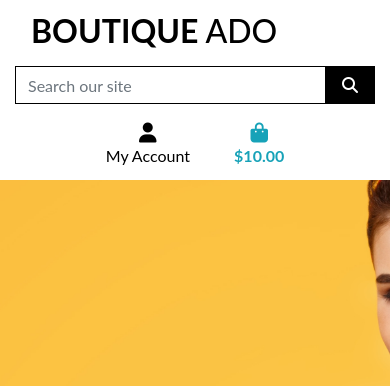
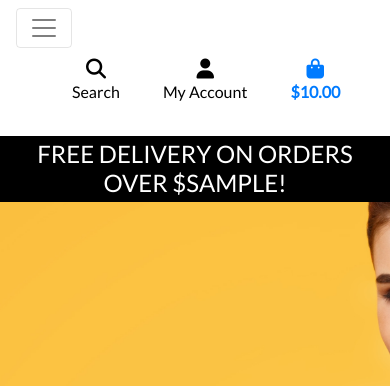
Before and after one commit to MaggieDaisy/boutique_ado_v1, a Django app: template templates/base.html in a window 390 px wide. Shown: the top 386 px of the page. Run offline with Django 3.2, Linux system fonts and the light colour scheme; the template is opened without the code that fills it: most values are stand-ins (such as "Sample title", 1, 10 or a date in 2020); some libraries are stand-ins or nearby versions.

Commit message:
added mobile header and main navbar

```diff
--- a/static/css/base.css
+++ b/static/css/base.css
@@ -3,11 +3,11 @@ html {
 }
 
 body {
-    background: url('/media/homepage_background_cropped.jpg') no-repeat center center fixed;
-    background-size: cover;
-    height: calc (100vh -164px);
+	background: url('/media/homepage_background_cropped.jpg') no-repeat center center fixed;
+	background-size: cover;
+    height: calc(100vh - 164px);
     color: #555;
-    font-family: 'Lato';
+    font-family: "Lato";
 }
 
 /* from Bulma */
@@ -56,7 +56,11 @@ body {
     border: 1px solid black !important;
 }
 
-/* -------------------------------- Media Queries */
+.bg-black {
+    background: #000 !important;
+}
+
+/* --------------------------------- Media queries */
 
 /* Slightly larger container on xl screens */
 @media (min-width: 1200px) {
--- a/templates/base.html
+++ b/templates/base.html
@@ -14,7 +14,7 @@
 
     {% block corecss %}
       <link rel="stylesheet" href="https://stackpath.bootstrapcdn.com/bootstrap/4.4.1/css/bootstrap.min.css" integrity="sha384-Vkoo8x4CGsO3+Hhxv8T/Q5PaXtkKtu6ug5TOeNV6gBiFeWPGFN9MuhOf23Q9Ifjh" crossorigin="anonymous">
-        <link href="https://fonts.googleapis.com/css2?family=Lato&display=swap">
+      <link rel="stylesheet" href="https://fonts.googleapis.com/css?family=Lato&display=swap">
       <link rel="stylesheet" href="{% static 'css/base.css' %}">
     {% endblock %}
 
@@ -35,7 +35,7 @@
   </head>
   <body>
     <header class="container-fluid fixed-top">
-        <div id="topnav" class="row bg-white pt-lg-2 d-done d-lg-flex">
+        <div id="topnav" class="row bg-white pt-lg-2 d-none d-lg-flex">
             <div class="col-12 col-lg-4 my-auto py-1 py-lg-0 text-center text-lg-left">
                 <a href="{% url 'home' %}" class="nav-link main-logo-link">
                     <h2 class="logo-font text-black my-0"><strong>Boutique</strong> Ado</h2>
@@ -64,7 +64,6 @@
                                 <p class="my-0">My Account</p>
                             </div>
                         </a>
-
                         <div class="dropdown-menu border-0" aria-labelledby="user-options">
                             {% if request.user.is_authenticated %}
                                 {% if request.user.is_superuser %}
@@ -94,6 +93,21 @@
                     </li>
                 </ul>
             </div>
+            <div class="col-12 col-lg-4 my-auto py-1 py-lg-0"></div>
+        </div>
+        <div class="row bg-white">
+            <nav class="navbar navbar-expand-lg navbar-light w-100">
+                <button class="navbar-toggler" type="button" data-toggle="collapse" data-target="#main-nav" aria-controls="main-nav" aria-expanded="false" aria-label="Toggle navigation">
+                    <span class="navbar-toggler-icon"></span>
+                </button>
+                {% include 'includes/mobile-top-header.html' %}
+                {% include 'includes/main-nav.html' %}
+            </nav>
+        </div>
+        <div id="delivery-banner" class="row text-center">
+            <div class="col bg-black text-white">
+                <h4 class="logo-font my-1">Free delivery on orders over ${{ free_delivery_threshold }}!</h4>
+            </div>
         </div>
     </header>
 
@@ -101,14 +115,15 @@
         <div class="message-container"></div>
     {% endif %}
 
-      {% block page_header%}
+    {% block page_header %}
     {% endblock %}
 
     {% block content %}
     {% endblock %}
 
-      {% block postloadjs%}
+    {% block postloadjs %}
     {% endblock %}
+
 
   </body>
 </html>
--- /dev/null
+++ b/templates/includes/mobile-top-header.html
@@ -0,0 +1,58 @@
+<ul>
+    <li class="list-inline-item">
+      <a class="text-black nav-link d-block d-lg-none" href="#" id="mobile-search" data-toggle="dropdown" aria-haspopup="true" aria-expanded="false">
+          <div class="text-center">
+              <div><i class="fas fa-search fa-lg"></i></div>
+              <p class="my-0">Search</p>
+          </div>
+      </a>
+      <div class="dropdown-menu border-0 w-100 p-3 rounded-0 my-0" aria-labelledby="mobile-search">
+          <form class="form" method="GET" action="">
+              <div class="input-group w-100">
+                  <input class="form-control border border-black rounded-0" type="text" name="q" placeholder="Search our site">
+                  <div class="input-group-append">
+                      <button class="form-control form-control btn btn-black border border-black rounded-0" type="submit">
+                          <span class="icon">
+                              <i class="fas fa-search"></i>
+                          </span>
+                      </button>
+                  </div>
+              </div>
+          </form>
+      </div>
+  </li>
+  <li class="list-inline-item dropdown">
+      <a class="text-black nav-link d-block d-lg-none" href="#" id="user-options" data-toggle="dropdown" aria-haspopup="true" aria-expanded="false">
+          <div class="text-center">
+              <div><i class="fas fa-user fa-lg"></i></div>
+              <p class="my-0">My Account</p>
+          </div>
+      </a>
+      <div class="dropdown-menu border-0" aria-labelledby="user-options">
+          {% if request.user.is_authenticated %}
+              {% if request.user.is_superuser %}
+                  <a href="{% url 'account_logout' %}" class="dropdown-item">Product Management</a>
+              {% endif %}
+              <a href="" class="dropdown-item">My Profile</a>
+              <a href="{% url 'account_logout' %}" class="dropdown-item">Logout</a>
+          {% else %}
+              <a href="{% url 'account_signup' %}" class="dropdown-item">Register</a>
+              <a href="{% url 'account_login' %}" class="dropdown-item">Login</a>
+          {% endif %}
+      </div>
+  </li>
+  <li class="list-inline-item">
+      <a class="{% if grand_total %}text-primary font-weight-bold{% else %}text-black{% endif %} nav-link d-block d-lg-none" href="">
+          <div class="text-center">
+              <div><i class="fas fa-shopping-bag fa-lg"></i></div>
+              <p class="my-0">
+                  {% if grand_total %}
+                      ${{ grand_total|floatformat:2 }}
+                  {% else %}
+                      $0.00
+                  {% endif %}
+              </p>
+          </div>
+      </a>
+    </li>
+  </ul>
```
Also changed, not shown: templates/includes/main-nav.html (added, +50 -0 lines), templates/allauth/base.html (line endings or trailing spaces). Lines whose indentation alone changed are shown as unchanged.
